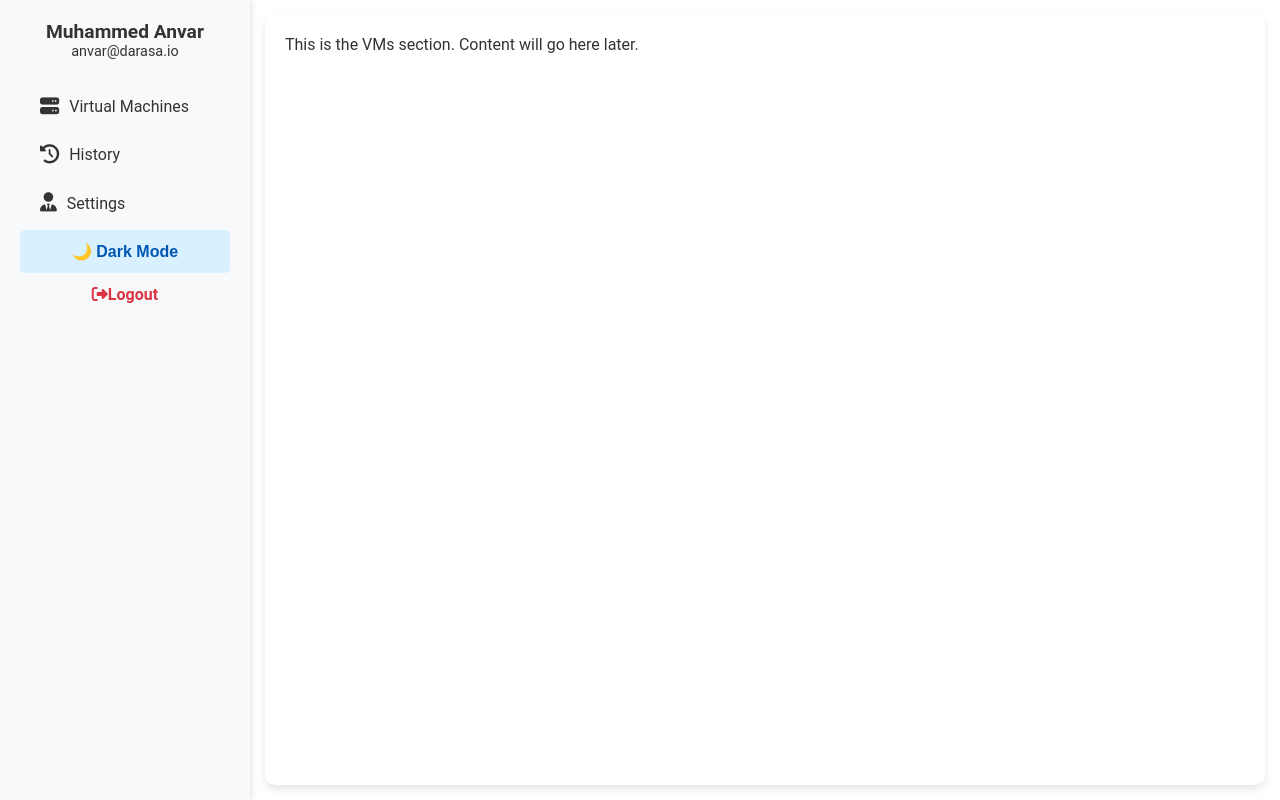
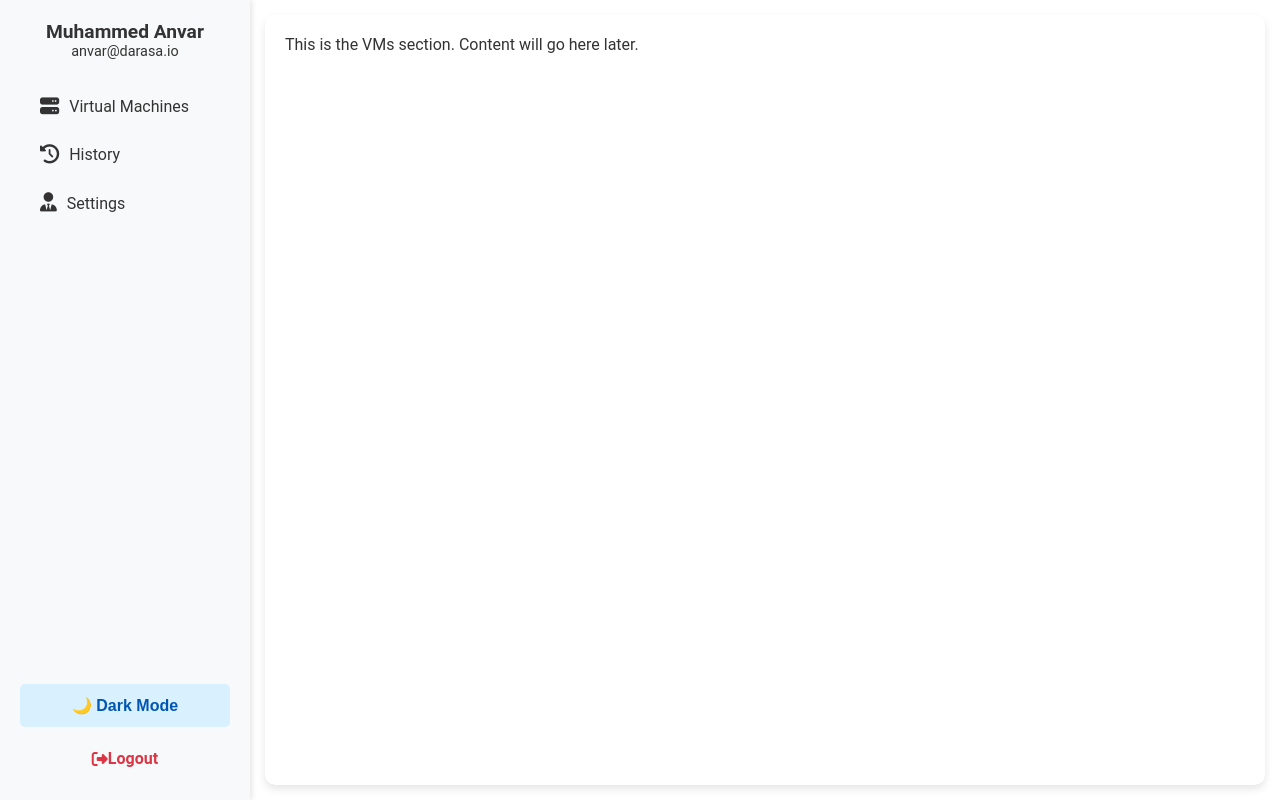
Before and after one commit to sujilagapi/vm-user-management-app, a React (Create React App) app in the folder frontend/: page /dashboard in a window 1280 px wide. Built offline with nearby package versions, Linux system fonts and the light colour scheme.

Commit message:
Now perfect

```diff
--- a/frontend/src/components/Sidebar.css
+++ b/frontend/src/components/Sidebar.css
@@ -5,6 +5,7 @@
     color: var(--primary-text-color);
     display: flex;
     flex-direction: column;
+    justify-content: space-between; /* Ensures the bottom buttons stay at the bottom */
     padding: 20px;
     box-shadow: 2px 0 5px rgba(0, 0, 0, 0.1);
     height: 100vh;
@@ -63,12 +64,13 @@
     color: var(--navigation-link-text-hover-color);
 }
 
-/* Theme and Logout Buttons Wrapper */
+/* Bottom Section for Theme Toggle and Logout */
 .theme-logout-wrapper {
-    margin-top: auto; /* Push the buttons to the bottom of the sidebar */
+    margin-top: auto; /* Push this section to the bottom */
     display: flex;
     flex-direction: column;
-    gap: 10px; /* Space between theme toggle and logout */
+    gap: 10px; /* Add space between theme toggle and logout */
+    align-items: stretch; /* Ensure buttons stretch full width */
 }
 
 /* Theme Toggle Button */
--- a/frontend/src/components/Sidebar.js
+++ b/frontend/src/components/Sidebar.js
@@ -1,13 +1,14 @@
-import React, {useContext} from "react";
+import React, { useContext } from "react";
 import "./Sidebar.css";
-import {ThemeContext} from "../contexts/ThemeContext";
+import { ThemeContext } from "../contexts/ThemeContext";
 
 function Sidebar({ activeMenu, handleMenuClick, handleLogout }) {
     const { theme, toggleTheme } = useContext(ThemeContext);
+
     const menuItems = [
-        { name: 'Virtual Machines', icon: 'fas fa-server' },
-        { name: 'History', icon: 'fas fa-history' },
-        { name: 'Settings', icon: 'fas fa-user-tie' },
+        { name: "Virtual Machines", icon: "fas fa-server" },
+        { name: "History", icon: "fas fa-history" },
+        { name: "Settings", icon: "fas fa-user-tie" },
     ];
 
     return (
@@ -18,11 +19,11 @@ function Sidebar({ activeMenu, handleMenuClick, handleLogout }) {
             </div>
             <nav className="nav-links">
                 <ul>
-                    {menuItems.map ((menu) => (
+                    {menuItems.map((menu) => (
                         <li
                             key={menu.name}
-                            className={menu.name === activeMenu ? 'active' : ''}
-                            onClick={() => handleMenuClick (menu.name)}
+                            className={menu.name === activeMenu ? "active" : ""}
+                            onClick={() => handleMenuClick(menu.name)}
                         >
                             <i className={`${menu.icon} menu-icon`}></i>
                             {menu.name}
@@ -30,17 +31,17 @@ function Sidebar({ activeMenu, handleMenuClick, handleLogout }) {
                     ))}
                 </ul>
             </nav>
-
+            <div className="theme-logout-wrapper">
                 <button
                     className="theme-toggle"
-                onClick={() => toggleTheme (theme === "light" ? "dark" : "light")}
+                    onClick={() => toggleTheme(theme === "light" ? "dark" : "light")}
                 >
                     {theme === "light" ? "🌙 Dark Mode" : "☀️ Light Mode"}
                 </button>
-            {/* Logout Button */}
                 <div className="logout-section" onClick={handleLogout}>
                     <i className="fas fa-sign-out-alt logout-icon"></i>
                     <span>Logout</span>
+                </div>
             </div>
         </aside>
     );
```
Lines whose indentation alone changed are shown as unchanged.
